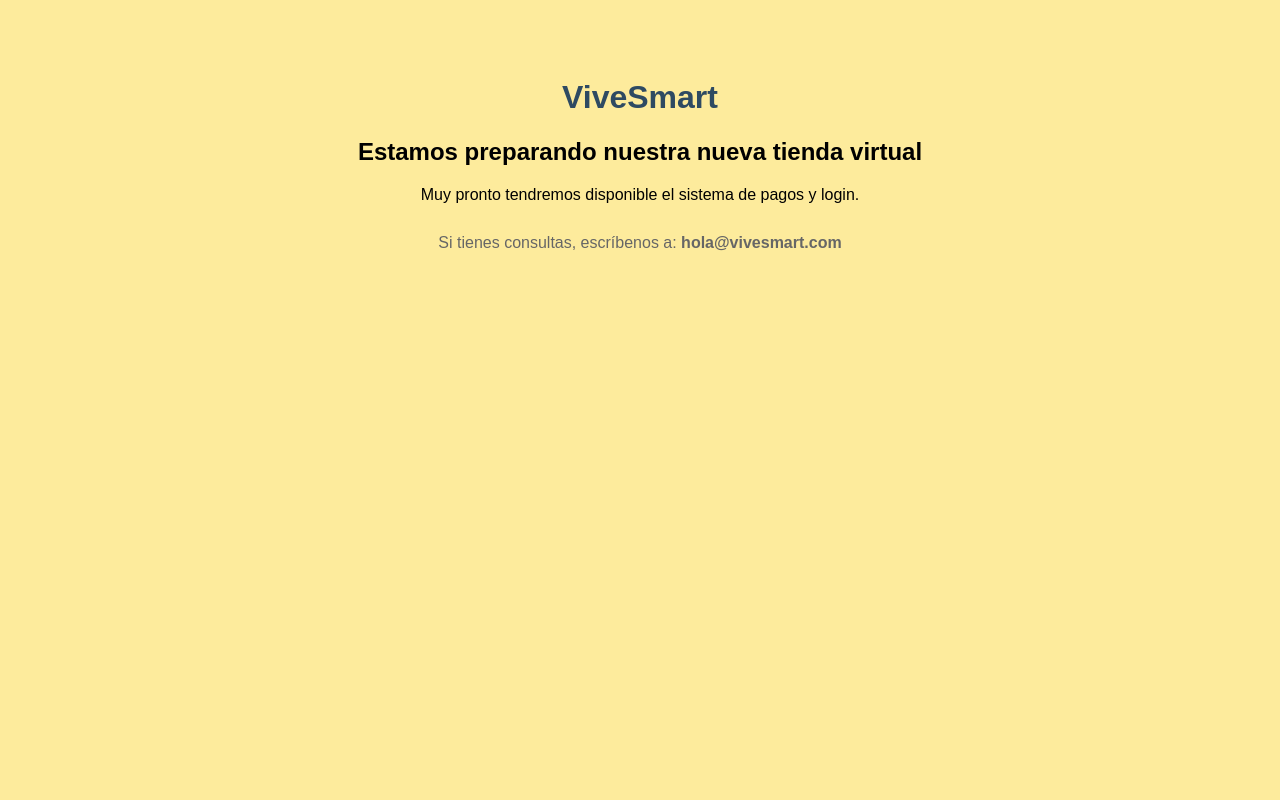
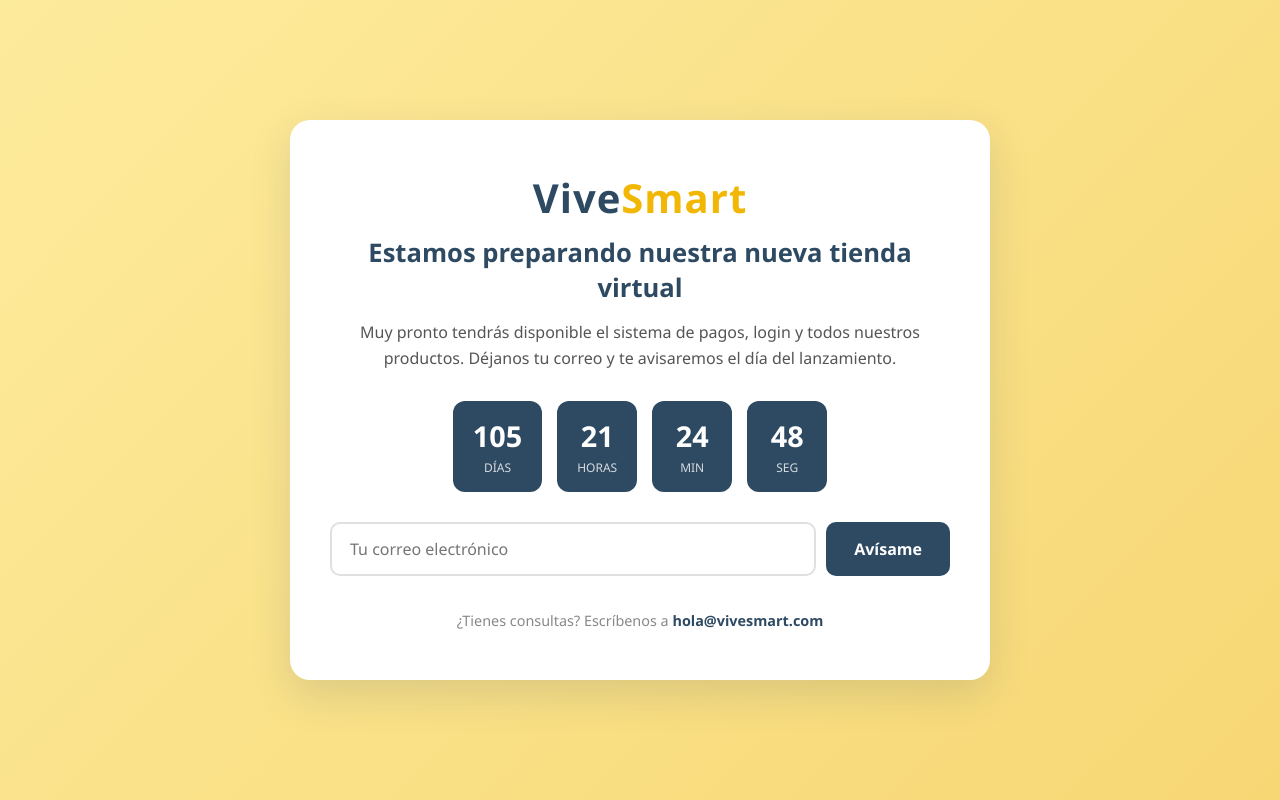
Before and after one commit to kars542-byte/vivesmart, a plain HTML site: page index.html in a window 1280 px wide. Drawn offline with Linux system fonts and the light colour scheme.

Commit message:
Actualizar index.html

```diff
--- a/index.html
+++ b/index.html
@@ -1,10 +1,205 @@
 <!DOCTYPE html>
 <html lang="es">
-<head><meta charset="UTF-8"><title>ViveSmart</title></head>
-<body style="text-align:center; padding:50px; font-family:sans-serif; background:#FDEB9C;">
-    <h1 style="color:#2E4A62;">ViveSmart</h1>
-    <h2>Estamos preparando nuestra nueva tienda virtual</h2>
-    <p>Muy pronto tendremos disponible el sistema de pagos y login.</p>
-    <p style="margin-top:30px; color:#666;">Si tienes consultas, escríbenos a: <strong>hola@vivesmart.com</strong></p>
+<head>
+    <meta charset="UTF-8">
+    <meta name="viewport" content="width=device-width, initial-scale=1.0">
+    <title>ViveSmart | Próximamente</title>
+    <style>
+        * {
+            margin: 0;
+            padding: 0;
+            box-sizing: border-box;
+            font-family: 'Segoe UI', Tahoma, Geneva, Verdana, sans-serif;
+        }
+
+        body {
+            min-height: 100vh;
+            display: flex;
+            align-items: center;
+            justify-content: center;
+            background: linear-gradient(135deg, #FDEB9C 0%, #F7D774 100%);
+            padding: 20px;
+        }
+
+        .container {
+            background: #ffffff;
+            max-width: 700px;
+            width: 100%;
+            padding: 50px 40px;
+            border-radius: 20px;
+            box-shadow: 0 15px 40px rgba(46, 74, 98, 0.15);
+            text-align: center;
+        }
+
+        .logo {
+            font-size: 2.5rem;
+            font-weight: 800;
+            color: #2E4A62;
+            letter-spacing: 1px;
+            margin-bottom: 10px;
+        }
+
+        .logo span {
+            color: #F2B705;
+        }
+
+        h1 {
+            font-size: 1.6rem;
+            color: #2E4A62;
+            margin-bottom: 15px;
+            font-weight: 600;
+        }
+
+        p {
+            color: #555;
+            font-size: 1rem;
+            line-height: 1.6;
+            margin-bottom: 25px;
+        }
+
+        .countdown {
+            display: flex;
+            justify-content: center;
+            gap: 15px;
+            margin: 30px 0;
+            flex-wrap: wrap;
+        }
+
+        .countdown div {
+            background: #2E4A62;
+            color: #fff;
+            padding: 15px 20px;
+            border-radius: 12px;
+            min-width: 80px;
+        }
+
+        .countdown div span {
+            display: block;
+            font-size: 1.8rem;
+            font-weight: 700;
+        }
+
+        .countdown div small {
+            font-size: 0.75rem;
+            text-transform: uppercase;
+            opacity: 0.8;
+        }
+
+        form {
+            display: flex;
+            gap: 10px;
+            margin-top: 20px;
+            flex-wrap: wrap;
+            justify-content: center;
+        }
+
+        input[type="email"] {
+            flex: 1;
+            min-width: 220px;
+            padding: 14px 18px;
+            border: 2px solid #e0e0e0;
+            border-radius: 10px;
+            font-size: 1rem;
+            outline: none;
+            transition: border 0.3s;
+        }
+
+        input[type="email"]:focus {
+            border-color: #F2B705;
+        }
+
+        button {
+            padding: 14px 28px;
+            background: #2E4A62;
+            color: #fff;
+            border: none;
+            border-radius: 10px;
+            font-size: 1rem;
+            font-weight: 600;
+            cursor: pointer;
+            transition: background 0.3s, transform 0.2s;
+        }
+
+        button:hover {
+            background: #F2B705;
+            color: #2E4A62;
+            transform: translateY(-2px);
+        }
+
+        .footer {
+            margin-top: 35px;
+            font-size: 0.9rem;
+            color: #888;
+        }
+
+        .footer a {
+            color: #2E4A62;
+            font-weight: 600;
+            text-decoration: none;
+        }
+
+        .footer a:hover {
+            text-decoration: underline;
+        }
+
+        @media (max-width: 480px) {
+            .container { padding: 35px 20px; }
+            .logo { font-size: 2rem; }
+            h1 { font-size: 1.3rem; }
+            .countdown div { min-width: 65px; padding: 10px 12px; }
+            .countdown div span { font-size: 1.4rem; }
+        }
+    </style>
+</head>
+<body>
+    <div class="container">
+        <div class="logo">Vive<span>Smart</span></div>
+        <h1>Estamos preparando nuestra nueva tienda virtual</h1>
+        <p>Muy pronto tendrás disponible el sistema de pagos, login y todos nuestros productos. Déjanos tu correo y te avisaremos el día del lanzamiento.</p>
+
+        <div class="countdown">
+            <div><span id="dias">00</span><small>Días</small></div>
+            <div><span id="horas">00</span><small>Horas</small></div>
+            <div><span id="minutos">00</span><small>Min</small></div>
+            <div><span id="segundos">00</span><small>Seg</small></div>
+        </div>
+
+        <form onsubmit="event.preventDefault(); alert('¡Gracias! Te avisaremos cuando lancemos ViveSmart.'); this.reset();">
+            <input type="email" placeholder="Tu correo electrónico" required>
+            <button type="submit">Avísame</button>
+        </form>
+
+        <div class="footer">
+            ¿Tienes consultas? Escríbenos a <a href="mailto:hola@vivesmart.com">hola@vivesmart.com</a>
+        </div>
+    </div>
+
+    <script>
+        // Fecha de lanzamiento (puedes cambiarla)
+        const fechaLanzamiento = new Date("2026-12-31T00:00:00").getTime();
+
+        const actualizarContador = () => {
+            const ahora = new Date().getTime();
+            const distancia = fechaLanzamiento - ahora;
+
+            if (distancia < 0) {
+                document.querySelector('.countdown').innerHTML = "<p style='color:#2E4A62; font-weight:700;'>¡Ya estamos en línea!</p>";
+                return;
+            }
+
+            const dias = Math.floor(distancia / (1000 * 60 * 60 * 24));
+            const horas = Math.floor((distancia % (1000 * 60 * 60 * 24)) / (1000 * 60 * 60));
+            const minutos = Math.floor((distancia % (1000 * 60 * 60)) / (1000 * 60));
+            const segundos = Math.floor((distancia % (1000 * 60)) / 1000);
+
+            document.getElementById("dias").textContent = String(dias).padStart(2, "0");
+            document.getElementById("horas").textContent = String(horas).padStart(2, "0");
+            document.getElementById("minutos").textContent = String(minutos).padStart(2, "0");
+            document.getElementById("segundos").textContent = String(segundos).padStart(2, "0");
+        };
+
+        actualizarContador();
+        setInterval(actualizarContador, 1000);
+    </script>
 </body>
 </html>
```
